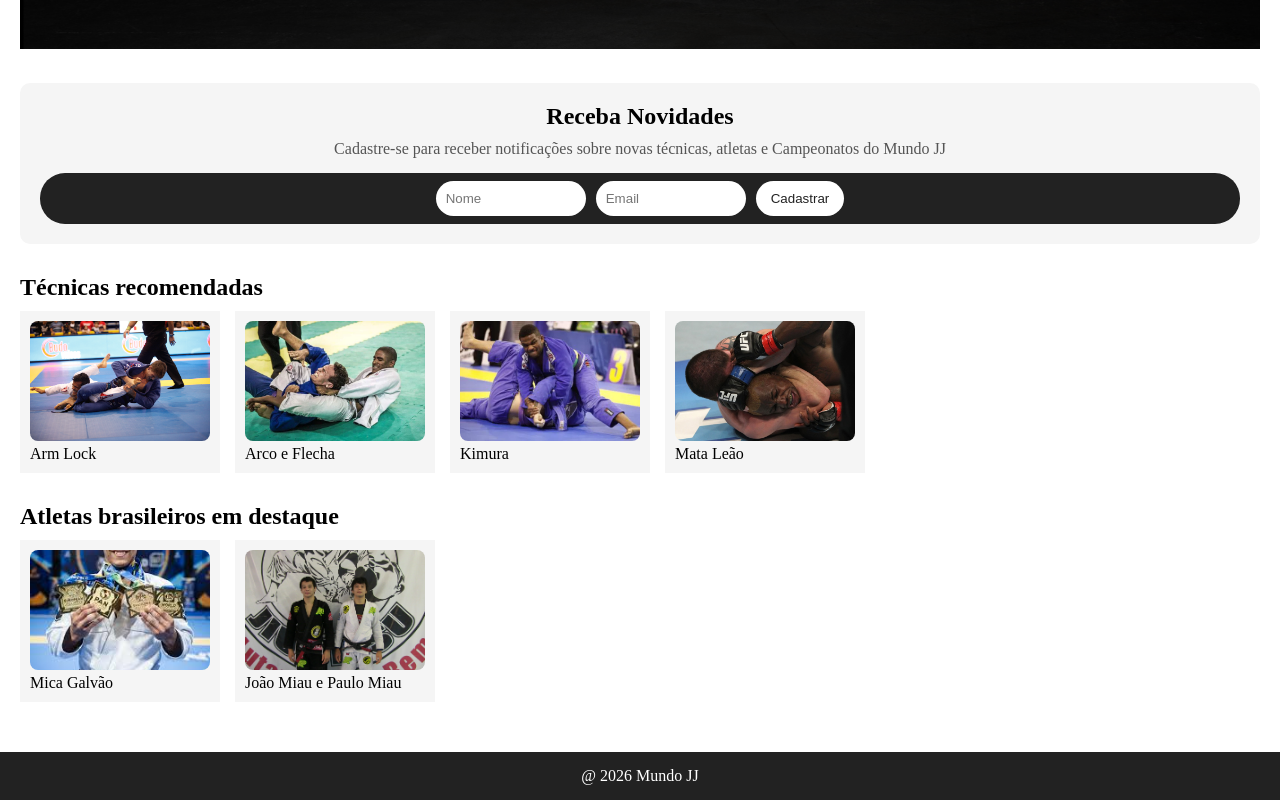
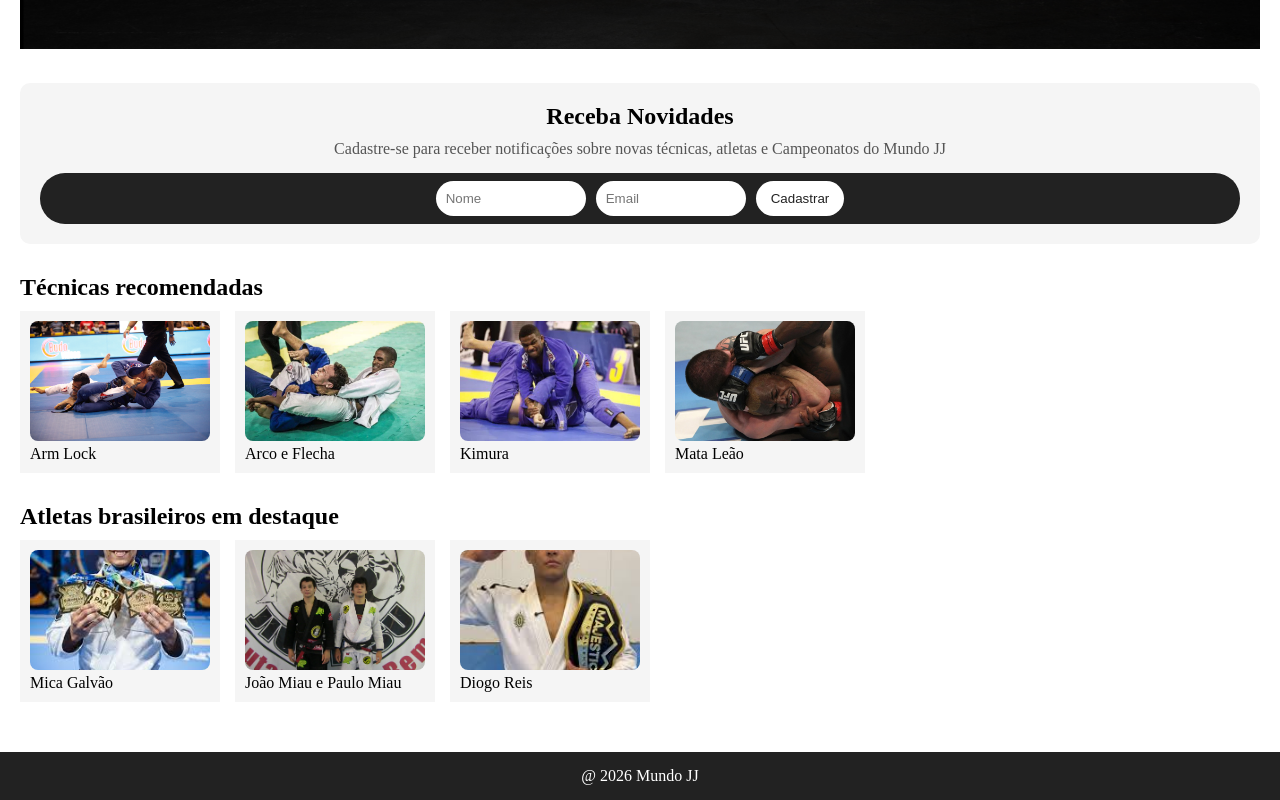
Before and after one commit to luizdamasceno790-cpu/Meu-projeto, a plain HTML site: page public/index.html in a window 1280 px wide. Shown: the part 629-1429 px from the top of the page. Drawn offline with Linux system fonts and the light colour scheme.

Commit message:
adição atleta diogo reis

```diff
--- a/public/index.html
+++ b/public/index.html
@@ -89,6 +89,11 @@
                     <p>João Miau e Paulo Miau</p>
                 </article>
 
+                <article class="card">
+                    <img src="./img/Diogo Reis.png">
+                    <p>Diogo Reis</p>
+                </article>
+
             </div>
         </section>
     </main>
```
Also changed, not shown: public/img/Diogo Reis.png (added).
